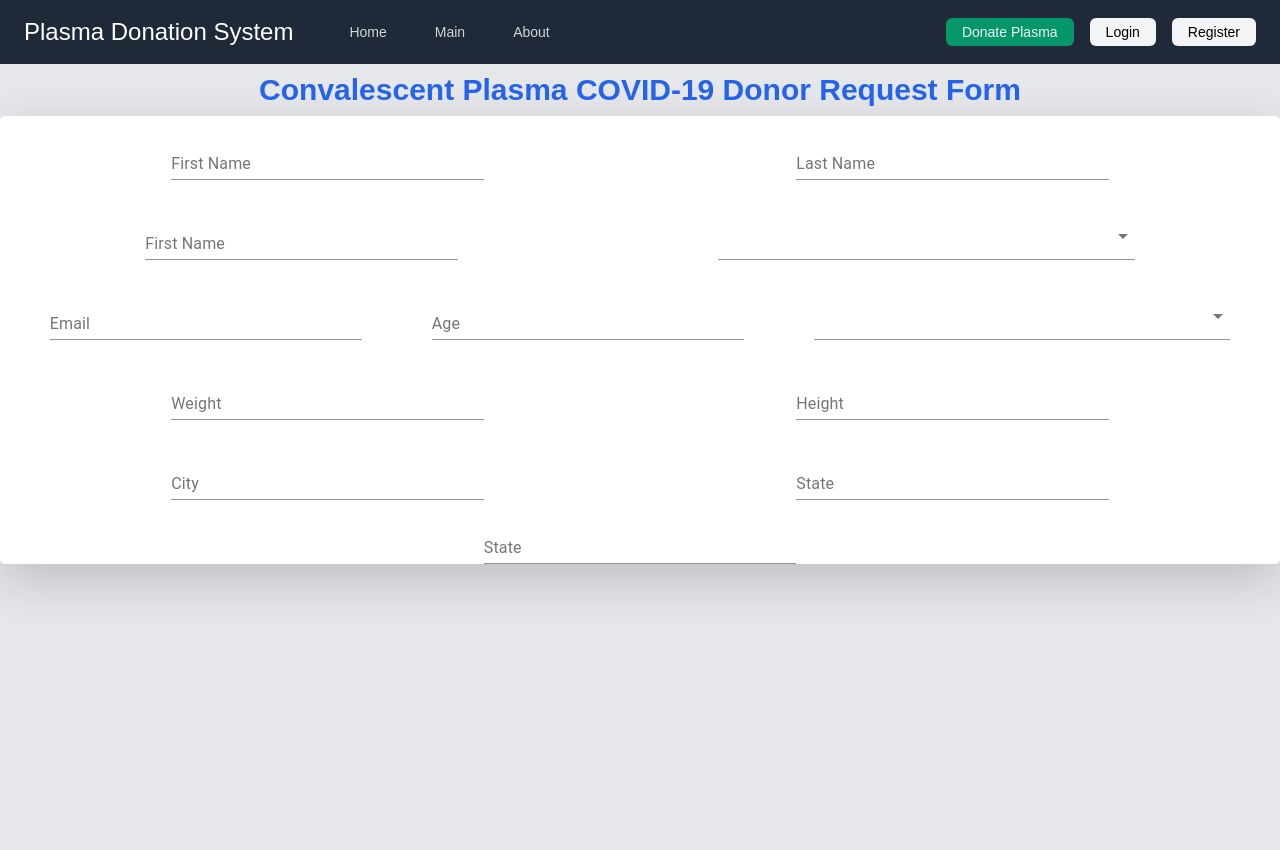
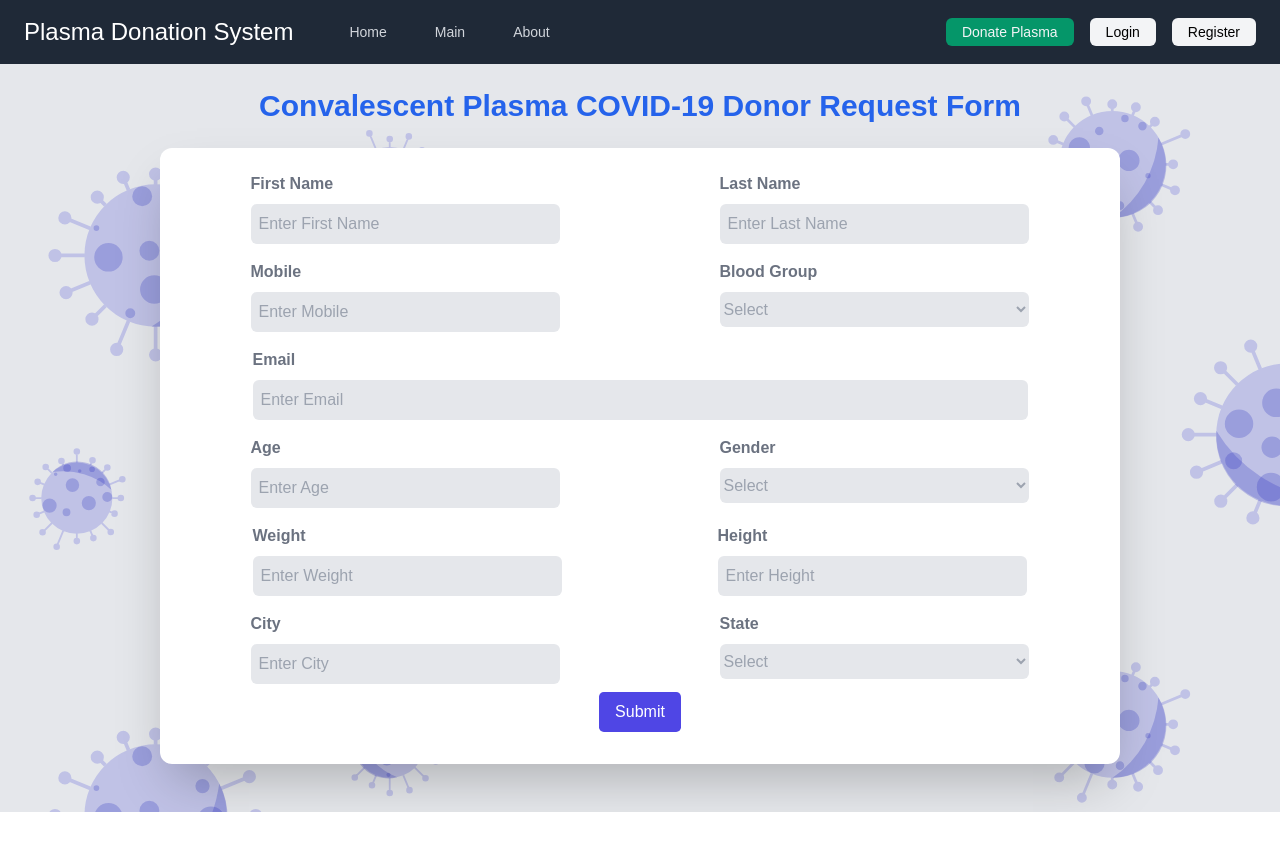
Before and after one commit to singhshivansh/plasma_donation_react_app, a React (Create React App) app in the folder frontend/: page /plasma_form in a window 1280 px wide. Shown: the top 850 px of the page. After the commit the page ends 812 px from the top, so only its background shows below. Built offline with nearby package versions, Linux system fonts and the light colour scheme.

Commit message:
plasma donation form completed

```diff
--- a/frontend/src/components/Home.js
+++ b/frontend/src/components/Home.js
@@ -17,21 +17,21 @@ const Home = () => {
     const [searchResult, setsearchResult] = useState([]);
     const [showSuggestion, setshowSuggestion] = useState(false);
     const [inData, setinData] = useState({
-        total_confirmed:'', total_recovered:'', total_deaths:'', last_updated:'', daily_confirmed : '', daily_recovered : '', daily_deaths : '',
+        total_confirmed:'No Data Available', total_recovered:'No Data Available', total_deaths:'No Data Available', last_updated:'No Data Available', daily_confirmed : 'No Data Available', daily_recovered : 'No Data Available', daily_deaths : 'No Data Available',
     });
     const[incrementedData, setincrementedData] = useState({
-        total_confirmed:'', total_recovered:'', total_deaths : '', daily_confirmed : '', daily_recovered : '' , daily_deaths : ''
+        total_confirmed:'No Data Available', total_recovered:'No Data Available', total_deaths : 'No Data Available', daily_confirmed : 'No Data Available', daily_recovered : 'No Data Available' , daily_deaths : 'No Data Available'
     });
     const [searchedResult, setsearchedResult] = useState({
-        total_confirmed: '', total_death : '', total_recovered:'', total_vaccinated:'',
-        past_7_confirmed: '', past_7_death : '', past_7_recovered:'', past_7_vaccinated:'',
-        past_1_confirmed: '', past_1_death : '', past_1_recovered:'', past_1_vaccinated:'',
-        place:''
+        total_confirmed: 'No Data Available', total_death : 'No Data Available', total_recovered:'No Data Available', total_vaccinated:'No Data Available',
+        past_7_confirmed: 'No Data Available', past_7_death : 'No Data Available', past_7_recovered:'No Data Available', past_7_vaccinated:'No Data Available',
+        past_1_confirmed: 'No Data Available', past_1_death : 'No Data Available', past_1_recovered:'No Data Available', past_1_vaccinated:'No Data Available',
+        place:'No Data Available'
     });
     const [incData, setIncData] = useState({
-        total_confirmed: '', total_death : '', total_recovered:'', total_vaccinated:'',
-        past_7_confirmed: '', past_7_death : '', past_7_recovered:'', past_7_vaccinated:'',
-        past_1_confirmed: '', past_1_death : '', past_1_recovered:''
+        total_confirmed: 'No Data Available', total_death : 'No Data Available', total_recovered:'No Data Available', total_vaccinated:'No Data Available',
+        past_7_confirmed: 'No Data Available', past_7_death : 'No Data Available', past_7_recovered:'No Data Available', past_7_vaccinated:'No Data Available',
+        past_1_confirmed: 'No Data Available', past_1_death : 'No Data Available', past_1_recovered:'No Data Available'
     })
     const [searched, setSearched] = useState(false);
 
@@ -287,7 +287,7 @@ const Home = () => {
         hidden:{
             x: '-30vh',
             opacity: 0,
-            scale : 0.5
+            scale : 0
         },
         visible:{
             x: 0,
@@ -297,7 +297,7 @@ const Home = () => {
     }
 
     const hidden_animation = {
-        hidden: {opacity : 0, y : '30vh', scale : 1.4},
+        hidden: {opacity : 0, y : '30vh', scale : 2},
         visible : {opacity : 1, y: 0, scale : 1}
     }
 
--- a/frontend/src/components/PlasmaDonationForm.jsx
+++ b/frontend/src/components/PlasmaDonationForm.jsx
@@ -1,58 +1,131 @@
-import React from 'react';
-import { TextField, Select, MenuItem, InputLabel } from '@material-ui/core';
+import React, { useState } from 'react';
+import {motion} from 'framer-motion';
+import { states } from '../data/states';
 
+const top_motion = {
+    hidden : {y : -200, opacity : 0, scale : 0},
+    visible : {y : 0, opacity : 1, scale : 1}
+}
+
+const size_motion = {
+    hidden : {scale : 0},
+    visible : {scale : 1}
+}
 
 const PlasmaDonationForm = () => {
+    const[credential, setCredential] = useState({
+        first_name : "", last_name : "", mobile : "", blood_group : "", email : "", age: "", gender : "",
+        weight: "", height : "", city : "", state : ""
+    })
+
+    const inputHandler = (e) => {
+        setCredential({...credential,[e.target.name] : e.target.value});    //setting the state value using spread operator
+    }
+
     return (
-        <div className="bg-gray-200 h-screen">
-            <div>
-                <h5 className="text-3xl py-2 text-blue-600 font-semibold">Convalescent Plasma COVID-19 Donor Request Form</h5>
-            </div>
+        <div className="bg-gray-200 h-full pb-5 login_page">
+            <motion.div initial="hidden" animate="visible" variants={top_motion}>
+                <h5 className="text-3xl py-4 text-blue-600 font-semibold">Convalescent Plasma COVID-19 Donor Request Form</h5>
+            </motion.div>
 
-            <div className="container bg-white justify-around shadow-lg rounded-lg">
-                <div className=" flex justify-around py-3">
-                    <TextField className="col-3" name="username" id="first_name" label="First Name" />
-                    <TextField className="col-3" name="username" id="last_name" label="Last Name" />
-                </div>
-                <div className=" flex justify-around py-3">
-                    <TextField className="col-3" name="username" id="first_name" label="First Name" />
-                    <Select className="col-4"
-                        labelId="blood_group"
-                        id="demo-simple-select">
-                        <MenuItem selected>Select a Group</MenuItem>
-                        <MenuItem >A+</MenuItem>
-                        <MenuItem >A-</MenuItem>
-                        <MenuItem >B+</MenuItem>
-                        <MenuItem >B-</MenuItem>
-                        <MenuItem >O+</MenuItem>
-                        <MenuItem >O-</MenuItem>
-                        <MenuItem >AB+</MenuItem>
-                        <MenuItem >AB-</MenuItem>
-                    </Select>
-                </div>
-                <div className=" flex justify-around py-3">
-                    <TextField className="col-3" name="email" id="email" label="Email" />
-                    <TextField className="col-3" name="age" id="age" label="Age" />
-                    <Select className="col-4"
-                        labelId="gender"
-                        id="gender">
-                        <MenuItem >Male</MenuItem>
-                        <MenuItem >Female</MenuItem>
-                        <MenuItem >Third Gender</MenuItem>
-                    </Select>
-                </div>
-                <div className=" flex justify-around py-3">
-                    <TextField className="col-3" name="weight" id="weight" label="Weight" />
-                    <TextField className="col-3" name="height" id="height" label="Height" />
-                </div>
-                <div className=" flex justify-around py-3">
-                    <TextField className="col-3" name="city" id="city" label="City" />
-                    <TextField className="col-3" name="state" id="state" label="State" />
-                </div>
-                <div>
-                    <TextField className="col-3" name="state" id="state" label="State" />
-                </div>
-            </div>
+            <form action="">
+                <motion.div initial="hidden" animate="visible" variants={size_motion}
+                className="container bg-white justify-around shadow-2xl rounded-xl w-3/4 py-3">
+                    <div className="flex justify-around py-2">
+                        <div className="w-1/3">
+                            <label className="w-full text-gray-500 text-md font-semibold flex justify-start">First Name</label>
+                            <input  className="bg-gray-200 rounded-md focus:outline-none focus:ring-2 border-1 w-full focus:bg-white focus:ring-indigo-500"
+                                type="text" placeholder="Enter First Name" name="first_name" onChange={inputHandler} value={credential.first_name} />
+                        </div>
+                        <div className="w-1/3 ml-2">
+                            <label className="w-full text-gray-500 text-md font-semibold flex justify-start">Last Name</label>
+                            <input  className="bg-gray-200 rounded-md focus:outline-none focus:ring-2 border-1 w-full focus:bg-white focus:ring-indigo-500"
+                                type="text" placeholder="Enter Last Name" name="last_name" onChange={inputHandler} value={credential.last_name} />
+                        </div>
+                    </div>
+                    <div className="flex justify-around py-2">
+                        <div className="w-1/3">
+                            <label className="w-full text-gray-500 text-md font-semibold flex justify-start">Mobile</label>
+                            <input  className="bg-gray-200 rounded-md focus:outline-none focus:ring-2 border-1 w-full focus:bg-white focus:ring-indigo-500"
+                                type="number" placeholder="Enter Mobile" name="mobile" onChange={inputHandler} value={credential.mobile} />
+                        </div>
+                        <div className="w-1/3 ml-2">
+                            <label className="flex justify-start text-md font-semibold text-gray-500">Blood Group</label>
+                            <select className="bg-gray-200 rounded-md focus:outline-none focus:ring-2 border-1 w-full focus:bg-white focus:ring-indigo-500 py-2 text-gray-400"
+                                name="blood_group" onChange={inputHandler} value={credential.blood_group}  >
+                                <option value="" selected>Select</option>
+                                <option value="A+">A+</option>
+                                <option value="A-">A-</option>
+                                <option value="B+">B+</option>
+                                <option value="B-">B-</option>
+                                <option value="O+">O+</option>
+                                <option value="O-">O-</option>
+                                <option value="AB+">AB+</option>
+                                <option value="AB-">AB-</option>
+                            </select>
+                        </div>
+                    </div>
+                    <div className=" py-2  flex justify-center">
+                        <div className="w-5/6">
+                            <label className="w-full text-gray-500 text-md font-semibold flex justify-start" htmlFor="">Email</label>
+                            <input  className="bg-gray-200 rounded-md focus:outline-none focus:ring-2 border-1 w-full focus:bg-white focus:ring-indigo-500"
+                                type="text" placeholder="Enter Email" name="email" onChange={inputHandler} value={credential.email} />
+                        </div>
+                    </div>
+
+                    <div className="flex justify-around py-2">
+                        <div className="w-1/3">
+                            <label className="w-full text-gray-500 text-md font-semibold flex justify-start">Age</label>
+                            <input  className="bg-gray-200 rounded-md focus:outline-none focus:ring-2 border-1 w-full focus:bg-white focus:ring-indigo-500"
+                                type="text" placeholder="Enter Age" name="age" onChange={inputHandler} value={credential.age} />
+                        </div>
+                        <div className="w-1/3 ml-2">
+                            <label className="flex justify-start text-md font-semibold text-gray-500">Gender</label>
+                            <select className="bg-gray-200 rounded-md focus:outline-none focus:ring-2 border-1 w-full focus:bg-white focus:ring-indigo-500 py-2 text-gray-400"
+                                name="gender" onChange={inputHandler} value={credential.gender} >
+                                <option value="" selected>Select</option>
+                            <option value="male">Male</option>
+                            <option value="female">Female</option>
+                            <option value="third">Third Gender</option>
+                            </select>
+                        </div>
+                    </div>
+                    <div className="flex justify-around py-2">
+                        <div className="w-1/3">
+                            <label className="w-full text-gray-500 text-md font-semibold flex justify-start">Weight</label>
+                            <input  className="bg-gray-200 rounded-md focus:outline-none focus:ring-2 border-1 w-full focus:bg-white focus:ring-indigo-500"
+                                type="text" placeholder="Enter Weight" name="weight" onChange={inputHandler} value={credential.weight}  />
+                        </div>
+                        <div className="w-1/3">
+                            <label className="w-full text-gray-500 text-md font-semibold flex justify-start">Height</label>
+                            <input  className="bg-gray-200 rounded-md focus:outline-none focus:ring-2 border-1 w-full focus:bg-white focus:ring-indigo-500"
+                                type="text" placeholder="Enter Height" name="height" onChange={inputHandler} value={credential.height} />
+                        </div>
+                    </div>
+                    <div className="flex justify-around py-2">
+                        <div className="w-1/3">
+                            <label className="w-full text-gray-500 text-md font-semibold flex justify-start">City</label>
+                            <input  className="bg-gray-200 rounded-md focus:outline-none focus:ring-2 border-1 w-full focus:bg-white focus:ring-indigo-500"
+                                type="text" placeholder="Enter City" name="city" onChange={inputHandler} value={credential.city}  />
+                        </div>
+                        <div className="w-1/3 ml-2">
+                            <label className="flex justify-start text-md font-semibold text-gray-500">State</label>
+                            <select className="bg-gray-200 rounded-md focus:outline-none focus:ring-2 border-1 w-full focus:bg-white focus:ring-indigo-500 py-2 text-gray-400"
+                                name="state" onChange={inputHandler} value={credential.state} >
+                                <option value="" disabled selected>Select</option>
+                            {
+                                states.map(function(state) {
+                                    return(
+                                        <option value={state}>{state}</option>
+                                    )
+                                })
+                            }
+                            </select>
+                        </div>
+                    </div>
+                    <button className="px-3 py-2 bg-indigo-600 mb-3 text-white rounded-lg hover:bg-indigo-800">Submit</button>
+                </motion.div>
+            </form>
         </div>
     )
 }
--- /dev/null
+++ b/frontend/src/data/states.js
@@ -0,0 +1,39 @@
+export const states = [
+    "Andaman and Nicobar Islands",
+    "Andhra Pradesh",
+    "Arunachal Pradesh",
+    "Assam",
+    "Bihar",
+    "Chandigarh",
+    "Chhattisgarh",
+    "Dadra and Nagar Haveli",
+    "Daman and Diu",
+    "Delhi",
+    "Goa",
+    "Gujarat",
+    "Haryana",
+    "Himachal Pradesh",
+    "Jammu and Kashmir",
+    "Jharkhand",
+    "Karnataka",
+    "Kerala",
+    "Ladakh",
+    "Lakshadweep",
+    "Madhya Pradesh",
+    "Maharashtra",
+    "Manipur",
+    "Meghalaya",
+    "Mizoram",
+    "Nagaland",
+    "Odisha",
+    "Puducherry",
+    "Punjab",
+    "Rajasthan",
+    "Sikkim",
+    "Tamil Nadu",
+    "Telangana",
+    "Tripura",
+    "Uttar Pradesh",
+    "Uttarakhand",
+    "West Bengal"
+]
```
Also changed, not shown: frontend/src/components/Navbar.js (+7 -4 lines), frontend/src/components/auth/Register.js (+8 -3 lines).
